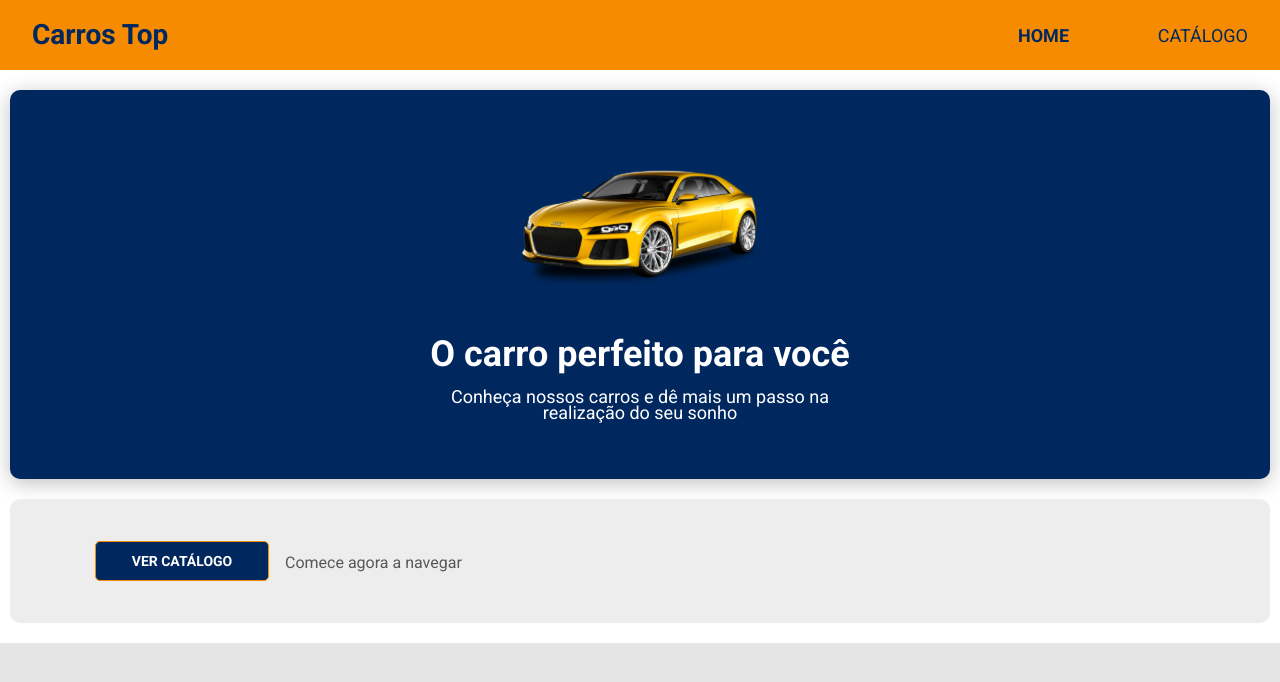
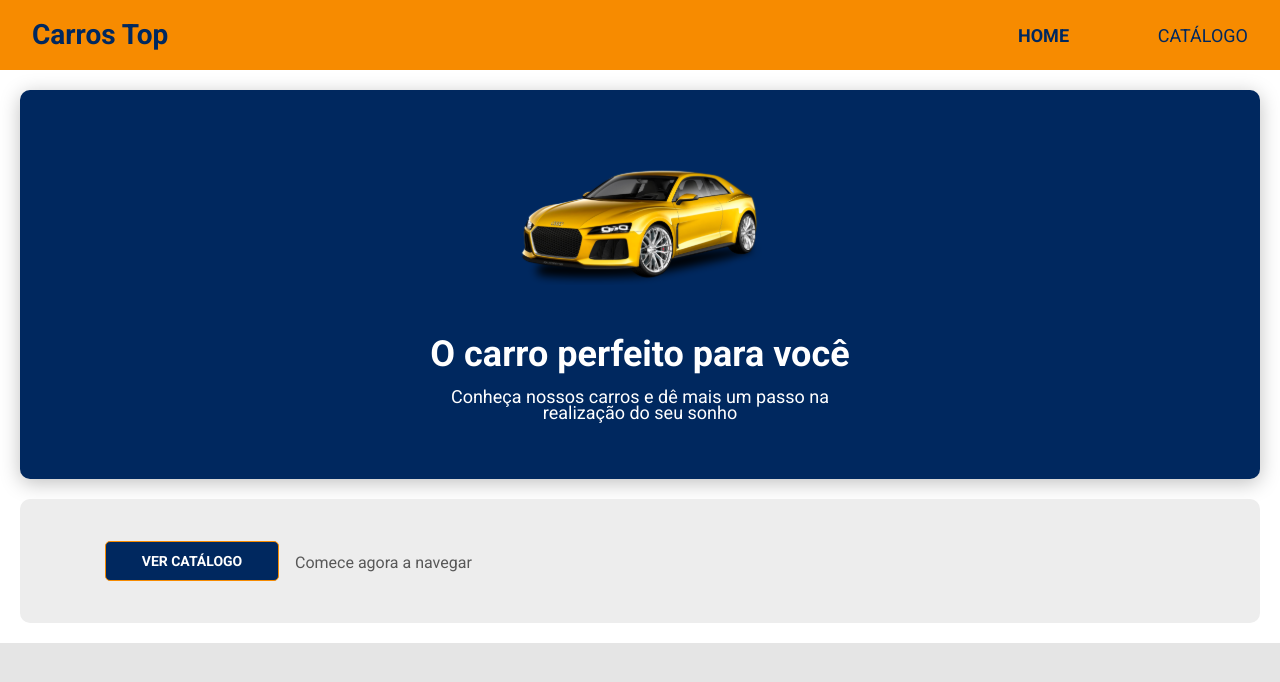
Before and after one commit to felipeschirmann/bds07, a React (Create React App) app in the folder frontend/: page / in a window 1280 px wide. Shown: the top 682 px of the page. Built offline with nearby package versions, Linux system fonts and the light colour scheme.

Commit message:
ajust padding home-container

```diff
--- a/frontend/src/pages/Home/styles.css
+++ b/frontend/src/pages/Home/styles.css
@@ -52,6 +52,9 @@
 }
 
 @media (min-width: 576px) {
+  .home-container {
+    padding: 20px;
+  }
   .home-content-container  {
     padding: 0 0 42px 0;
     width: 437px;
```
